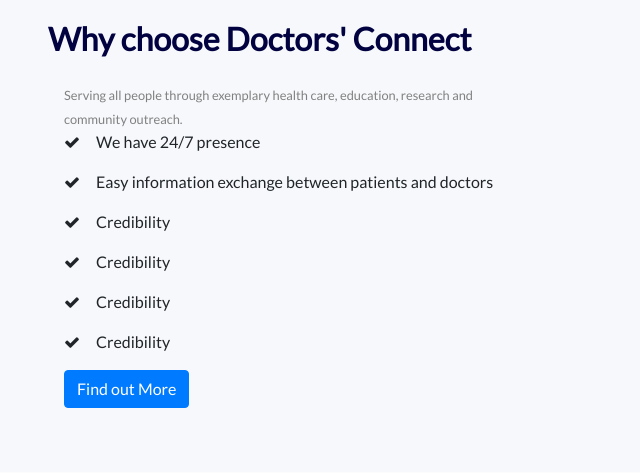
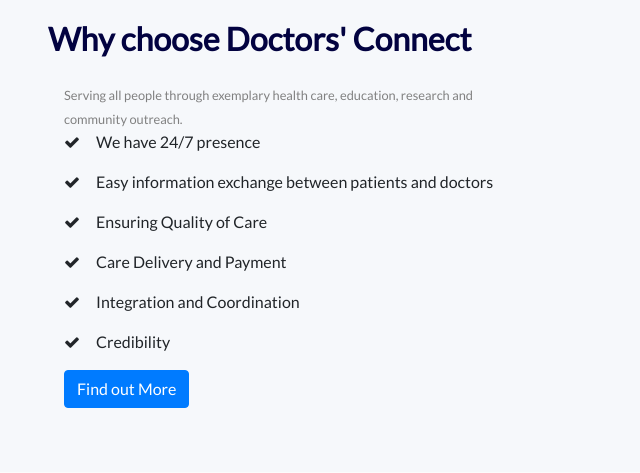
Before and after one commit to Doyo54/Group-Project-Django, a Django app: page / in a window 1280 px wide. Shown: the part 1403-1876 px from the top of the page, without its empty margins (0-640 px from the left). Run offline with Django 4.2, Linux system fonts and the light colour scheme; some libraries are stand-ins or nearby versions; some web fonts are replaced.

Commit message:
update the landing page

```diff
--- a/cindy/templates/index.html
+++ b/cindy/templates/index.html
@@ -88,9 +88,9 @@
                        <small style="color: gray;">Serving all people through exemplary health care, education, research and community outreach.</small>
                         <p><i class="fa fa-check" aria-hidden="true" style="padding-right: 1em;"></i>We have 24/7 presence</p>
                         <p><i class="fa fa-check" aria-hidden="true" style="padding-right: 1em;"></i>Easy information exchange between patients and doctors</p>
-                        <p><i class="fa fa-check" aria-hidden="true" style="padding-right: 1em;"></i>Credibility</p>
-                        <p><i class="fa fa-check" aria-hidden="true" style="padding-right: 1em;"></i>Credibility</p>
-                        <p><i class="fa fa-check" aria-hidden="true" style="padding-right: 1em;"></i>Credibility</p>
+                        <p><i class="fa fa-check" aria-hidden="true" style="padding-right: 1em;"></i>Ensuring Quality of Care</p>
+                        <p><i class="fa fa-check" aria-hidden="true" style="padding-right: 1em;"></i>Care Delivery and Payment</p>
+                        <p><i class="fa fa-check" aria-hidden="true" style="padding-right: 1em;"></i>Integration and Coordination</p>
                         <p><i class="fa fa-check" aria-hidden="true" style="padding-right: 1em;"></i>Credibility</p>
                         <button class="btn btn-primary">Find out More</button>
                 </div>
```
